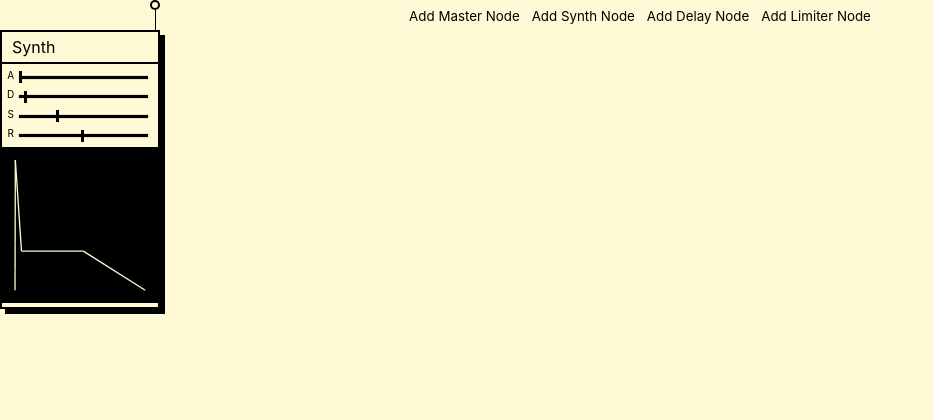
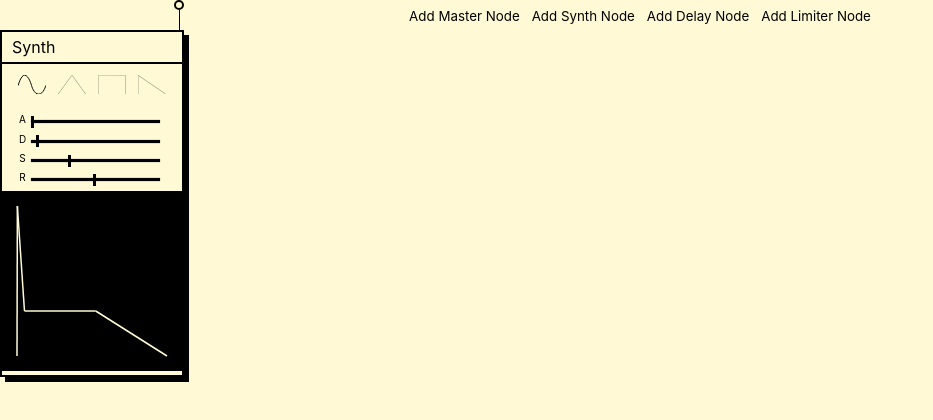
Before and after one commit to curlywurlycraig/tonejs-playground, a React (Create React App) app: page / in a window 1280 px wide. Both pictures are taken after a click on the button "Add Synth Node". Shown: the top 420 px of the page, without its empty margins (0-933 px from the left). Built offline with nearby package versions, Linux system fonts and the light colour scheme.

Commit message:
Add oscillator type selector to synth

```diff
--- /dev/null
+++ b/src/components/common/Icons/saw.js
@@ -0,0 +1,11 @@
+import React from 'react';
+
+const Saw = () => (
+  <svg viewBox="0 0 580 400">
+    <g>
+      <path d="m1.5,397.45313l-0.5,-392.45313l575,392" fill="none" strokeWidth="20" stroke="#000" />
+    </g>
+  </svg>
+);
+
+export default Saw;
--- /dev/null
+++ b/src/components/common/Icons/sine.js
@@ -0,0 +1,11 @@
+import React from 'react';
+
+const Sine = () => (
+  <svg viewBox="0 0 580 400">
+    <g>
+      <path stroke="#000" d="m4.5,218.07817c0,0 50.94536,-214.62503 133.73157,-214.62503c82.78622,0 144.00522,218.93128 143.64203,219.30104c-0.36319,0.36976 45.76127,173.65147 146.74653,173.67436c100.98526,0.02289 149.01518,-181.37326 148.37836,-182.74302" opacity="1.0" strokeWidth="20" fill="none" />
+    </g>
+  </svg>
+);
+
+export default Sine;
--- /dev/null
+++ b/src/components/common/Icons/square.js
@@ -0,0 +1,11 @@
+import React from 'react';
+
+const Square = () => (
+  <svg viewBox="0 0 580 400">
+    <g>
+      <path d="m2.5,394.45313l0.5,-393.45313l572,1l0,391" strokeWidth="20" fill="none" stroke="#000"/>
+    </g>
+  </svg>
+);
+
+export default Square;
--- /dev/null
+++ b/src/components/common/Icons/triangle.js
@@ -0,0 +1,11 @@
+import React from 'react';
+
+const Triangle = () => (
+  <svg viewBox="0 0 580 400">
+    <g>
+      <path d="m1.5,396.45313c162,-222 289,-394 289,-393c0,1 185,259 283.5,392.54687" strokeWidth="20" fill="none" stroke="#000"/>
+    </g>
+  </svg>
+);
+
+export default Triangle;
--- /dev/null
+++ b/src/components/common/OscillatorTypeSelector/index.js
@@ -0,0 +1,19 @@
+import React from 'react';
+import Sine from '../Icons/sine';
+import Triangle from '../Icons/triangle';
+import styles from './styles.module.css';
+import Saw from '../Icons/saw';
+import Square from '../Icons/square';
+
+const OscillatorTypeSelector = ({ type, onChange }) => {
+  return (
+    <div className={styles.container}>
+      <button disabled={type === 'sine'} onClick={() => onChange('sine')}><Sine /></button>
+      <button disabled={type === 'triangle'} onClick={() => onChange('triangle')}><Triangle /></button>
+      <button disabled={type === 'square'} onClick={() => onChange('square')}><Square /></button>
+      <button disabled={type === 'sawtooth'} onClick={() => onChange('sawtooth')}><Saw /></button>
+    </div>
+  )
+};
+
+export default OscillatorTypeSelector;
--- /dev/null
+++ b/src/components/common/OscillatorTypeSelector/styles.module.css
@@ -0,0 +1,12 @@
+.container {
+    display: flex;
+    flex-direction: row;
+}
+
+.container button {
+    width: 40px;
+}
+
+.container button:enabled {
+    opacity: 0.3;
+}
--- a/src/components/nodes/SynthNode/index.js
+++ b/src/components/nodes/SynthNode/index.js
@@ -4,6 +4,8 @@ import NodeContainer from '../../common/NodeContainer';
 import { useNode } from '../../../hooks/node';
 import EnvelopeEditor from '../../common/EnvelopeEditor';
 import { useInput } from '../../../hooks/input';
+import OscillatorTypeSelector from '../../common/OscillatorTypeSelector';
+import styles from './styles.module.css';
 
 const SynthNode = ({ onClickOutput }) => {
   const nodeRef = useNode(new Tone.Synth(), []);
@@ -17,6 +19,8 @@ const SynthNode = ({ onClickOutput }) => {
     release: 1
   });
 
+  const [oscillatorType, setOscillatorType] = useState('sine');
+
   useEffect(() => {
     nodeRef.current.envelope.attack = envelope.attack;
     nodeRef.current.envelope.decay = envelope.decay;
@@ -24,8 +28,21 @@ const SynthNode = ({ onClickOutput }) => {
     nodeRef.current.envelope.release = envelope.release;
   }, [nodeRef, envelope]);
 
+  useEffect(() => {
+    nodeRef.current.oscillator.type = oscillatorType;
+  }, [oscillatorType, nodeRef]);
+
   return (
-    <NodeContainer title="Synth" onClickOutput={() => onClickOutput(nodeRef.current)}>
+    <NodeContainer
+      title="Synth"
+      onClickOutput={() => onClickOutput(nodeRef.current)}
+    >
+      <div className={styles.typeSelectorContainer}>
+        <OscillatorTypeSelector
+          type={oscillatorType}
+          onChange={setOscillatorType}
+        />
+      </div>
       <EnvelopeEditor envelope={envelope} onChange={setEnvelope} />
     </NodeContainer>
   );
--- a/src/components/nodes/SynthNode/styles.module.css
+++ b/src/components/nodes/SynthNode/styles.module.css
@@ -1,9 +1,3 @@
-.container {
-    display: flex;
-    flex-direction: row;
-    max-width: 200px;
+.typeSelectorContainer {
+    padding: 10px;
 }
-
-.outputsContainer {
-
-}
```
Also changed, not shown: src/components/common/OscillatorTypeSelector/stories.js (added, +12 -0 lines), 1 other file (tests, documents, lock files or other folders).
